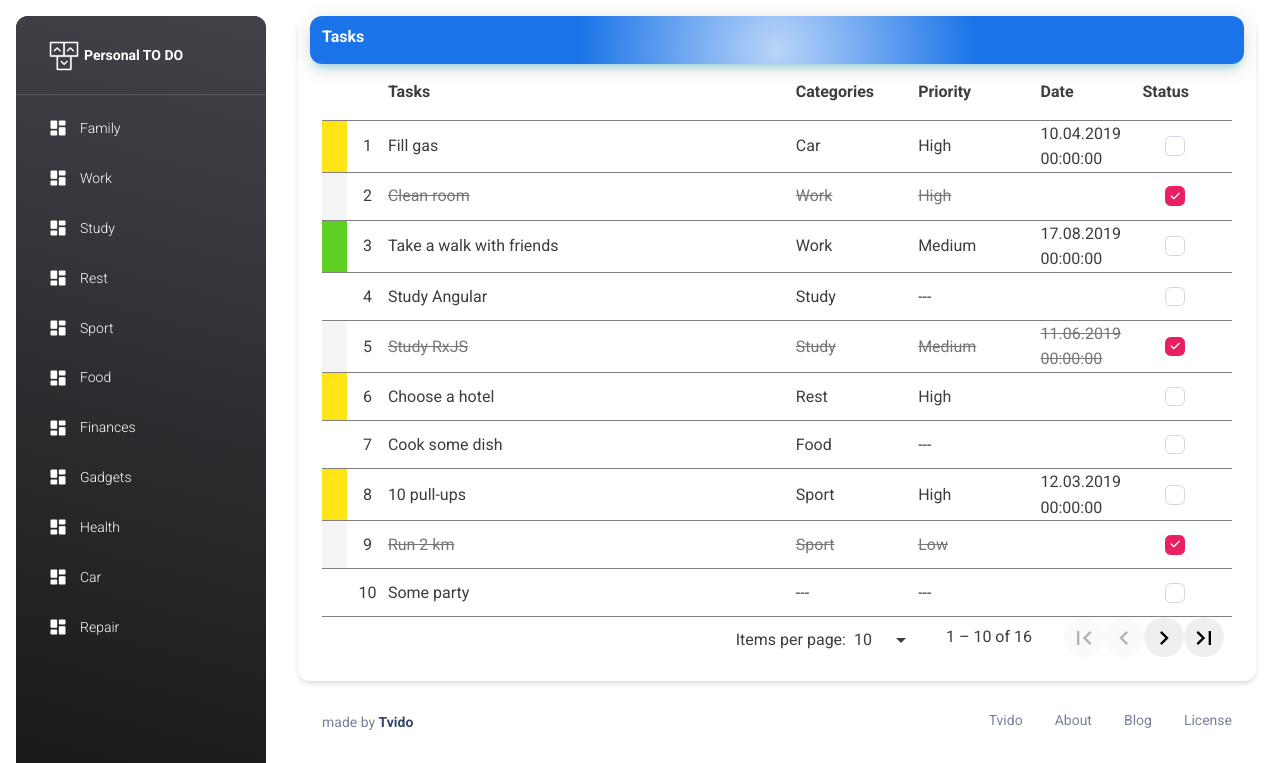
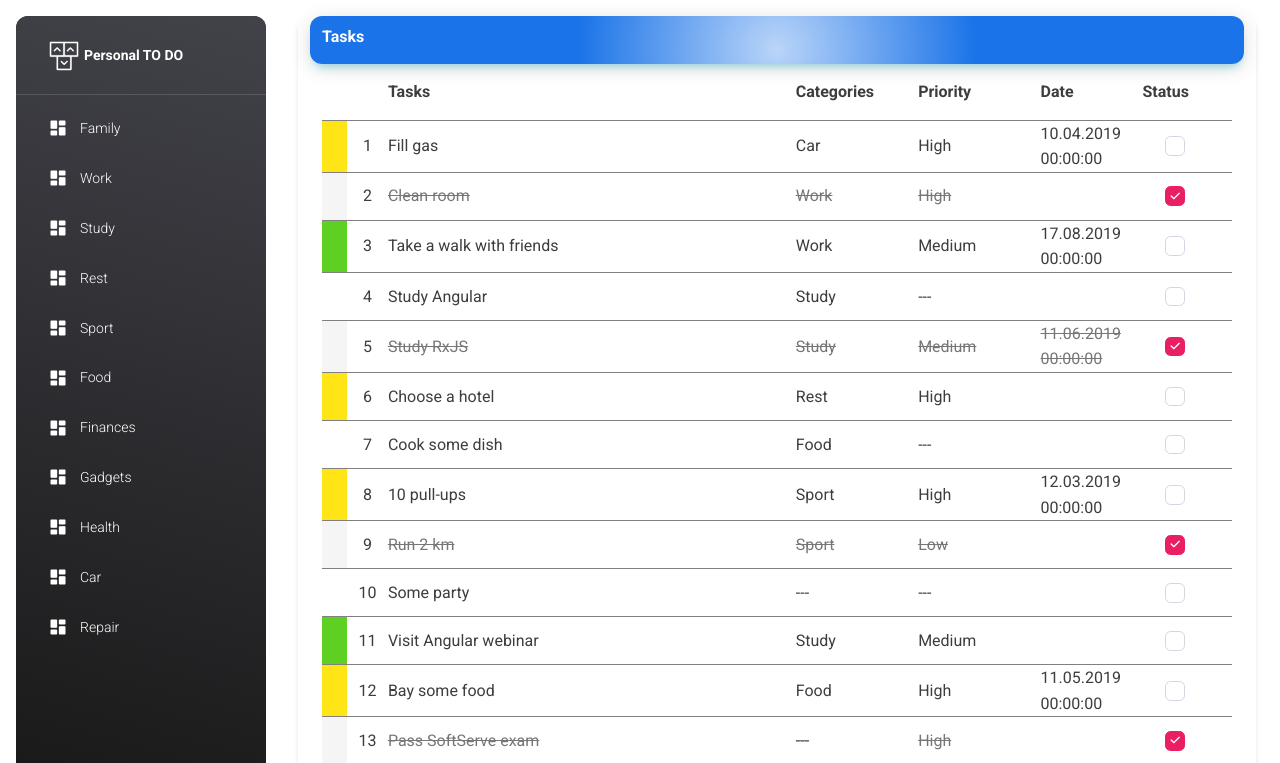
Before and after one commit to Tvido/todo, an Angular app: page / in a window 1280 px wide. Shown: the top 763 px of the page. Built offline with nearby package versions, Linux system fonts and the light colour scheme.

Commit message:
Update tasks.component.html

```diff
--- a/src/app/components/tasks/tasks.component.html
+++ b/src/app/components/tasks/tasks.component.html
@@ -77,7 +77,7 @@
 
       </table>
 
-      <mat-paginator [pageSizeOptions]="[10, 20, 50]" showFirstLastButtons></mat-paginator>
+<!--      <mat-paginator [pageSizeOptions]="[10, 20, 50]" showFirstLastButtons></mat-paginator>-->
 
     </div>
   </div>
```
